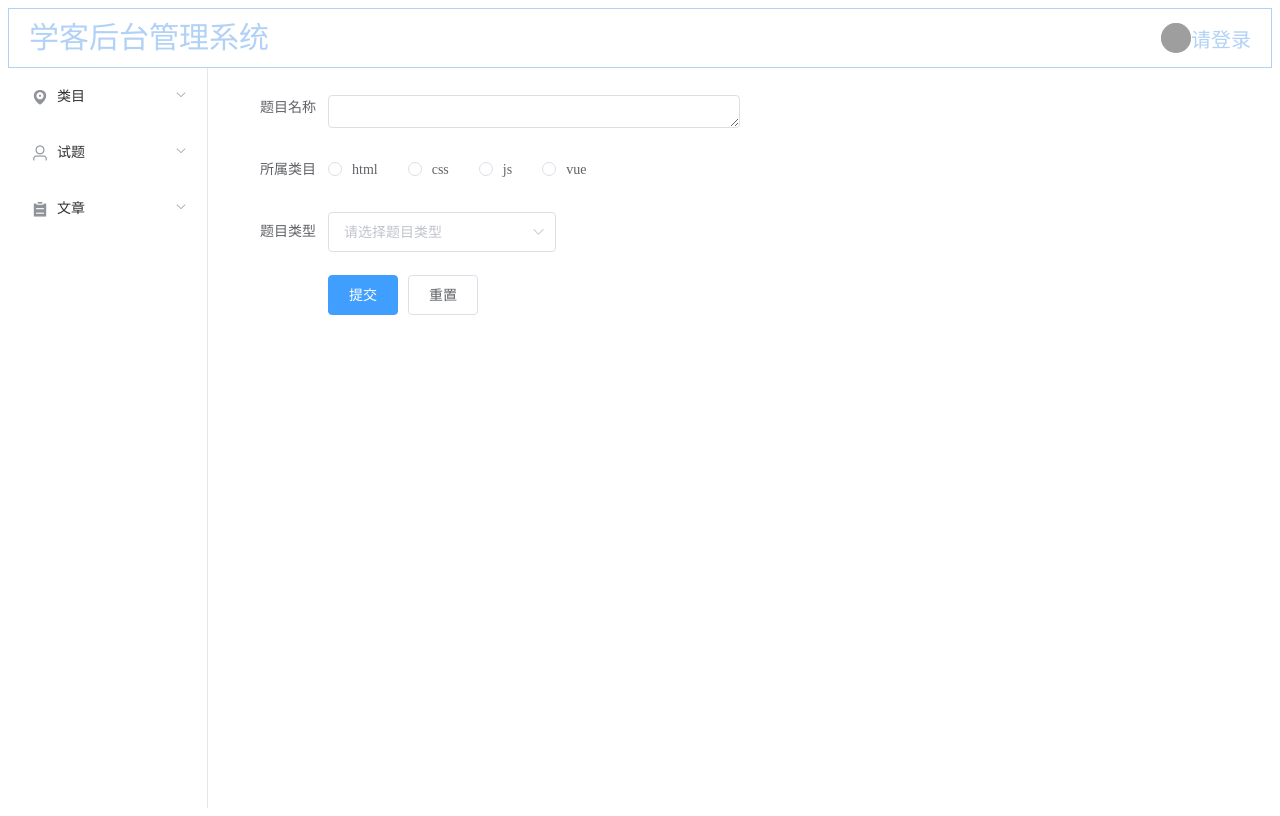
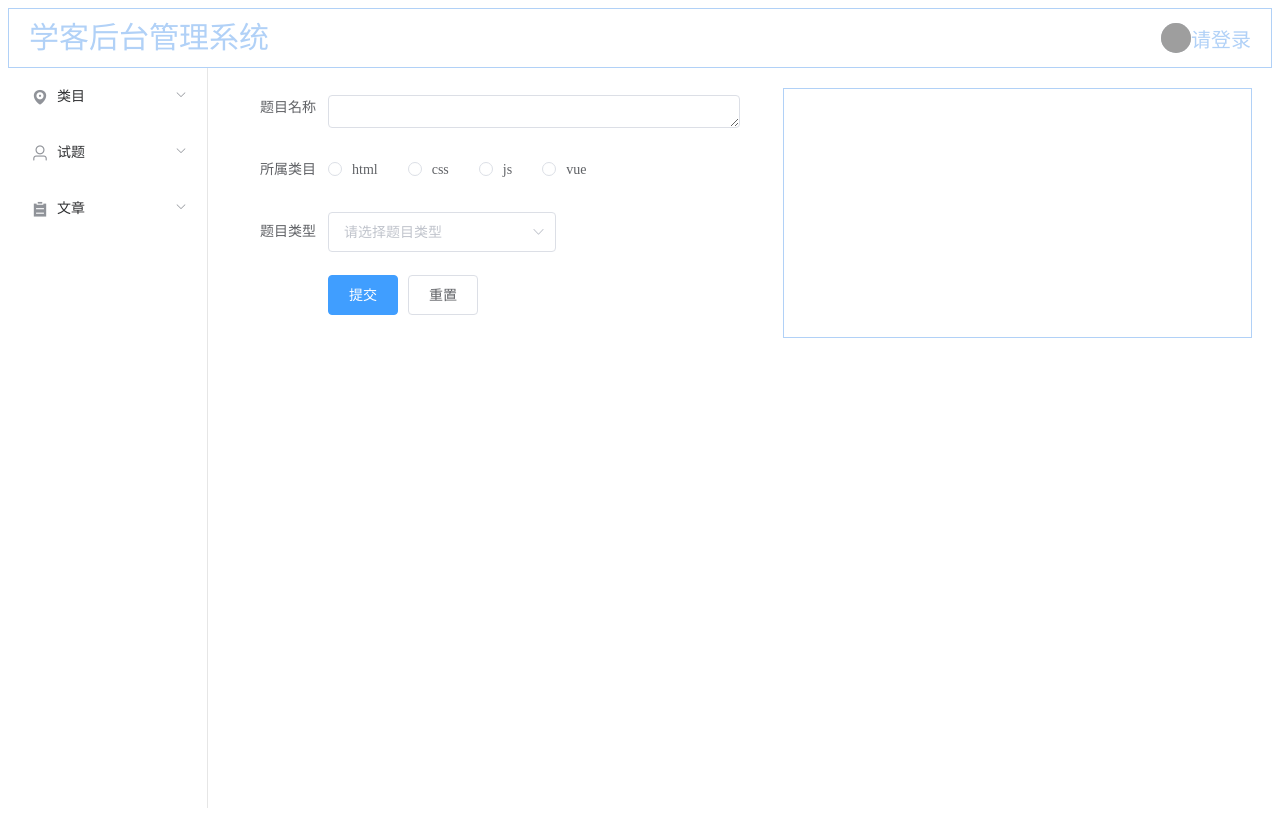
Before and after one commit to bo-ddd/hippo-business, a Vue app: page /establish in a window 1280 px wide. Built offline with nearby package versions, Linux system fonts and the light colour scheme; grey boxes are pictures that could not be loaded.

Commit message:
修改了自己的页面樣式

```diff
--- a/src/views/topiccatalogue/Establish.vue
+++ b/src/views/topiccatalogue/Establish.vue
@@ -67,7 +67,9 @@
                 </el-form-item>
             </el-form>
         </el-col>
-        <el-col :span="12">
+        <el-col :span="1">
+        </el-col>
+        <el-col class="md-border" :span="11">
             <div v-html="formathtml"></div>
         </el-col>
     </el-row>
@@ -202,8 +204,8 @@ export default {
             this.dynamicTag = ''
         }
     },
-    computed:{
-        formathtml(){
+    computed: {
+        formathtml() {
             return md.render(this.data.title);
         }
     }
@@ -222,4 +224,8 @@ export default {
     flex-direction: column;
     margin: 10px;
 }
+
+.md-border{
+    border: 1px solid #b1d1f7;
+}
 </style>
```
